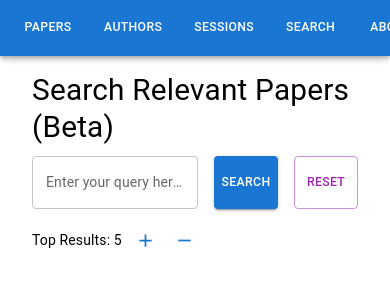
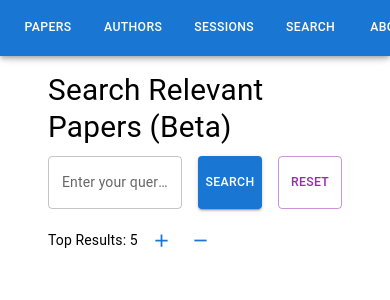
Before and after one commit to hongtaoh/ica-conference-app, a React (Create React App) app: page /search in a window 390 px wide. Shown: the top 300 px of the page. Built offline with nearby package versions, Linux system fonts and the light colour scheme.

Commit message:
adjust header width on phones.

```diff
--- a/src/components/MainContent.js
+++ b/src/components/MainContent.js
@@ -1,14 +1,14 @@
 import React from 'react';
-import { Box } from '@mui/material';
+import { Box, Container } from '@mui/material';
 import Header from './Header';
 
 const MainContent = ({ children }) => (
-  <>
+  <Container maxWidth="xl" sx={{ mt: { xs: 6, md: 14 }, px: { xs: 2, sm: 4, md: 0 } }}>
     <Header />
     <Box sx={{ mt: { xs: 9, sm: 10 }, maxWidth: 'xl', mx: 'auto', px: 2 }}>
       {children}
     </Box>
-  </>
+    </Container>
 );
 
 export default MainContent;
```
